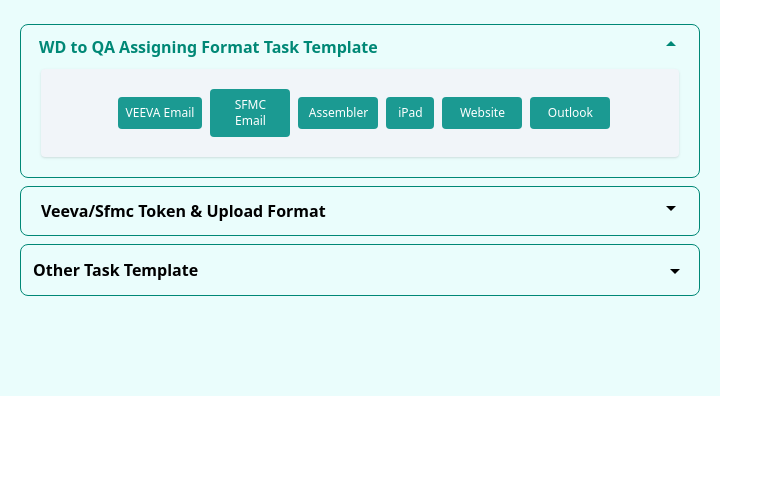
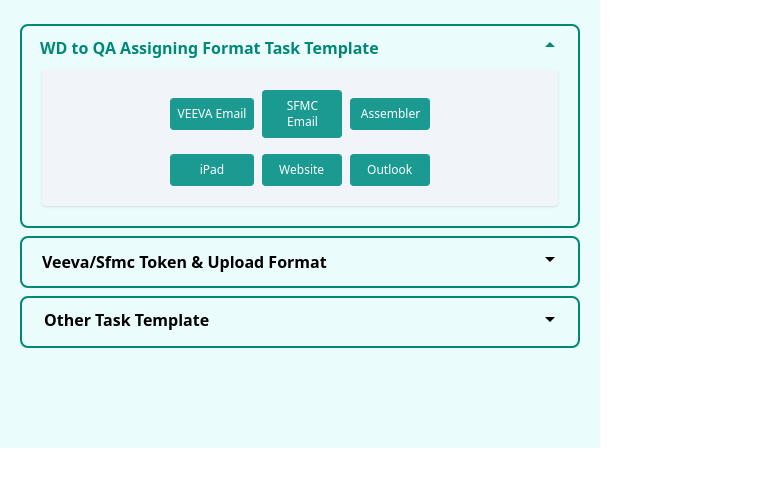
Before and after one commit to AkshayUbale55/TaskFormatter, a React (Create React App) app: page / in a window 1280 px wide. Both pictures are taken after a click on the button "WD to QA Assigning Format Task Template". Shown: the top 486 px of the page, without its empty margins (0-783 px from the left). Built offline with nearby package versions, Linux system fonts and the light colour scheme; what react-head would draw is missing.

Commit message:
Updated the extension layout

```diff
--- a/src/App.css
+++ b/src/App.css
@@ -1,6 +1,6 @@
 .App {
     text-align: center;
-    min-width: 650px;
-    max-width: 720px;
-    max-height: 200;
+    min-width: 500px;
+    max-width: 600px;
+    min-height: 300px;
 }
--- a/src/App.js
+++ b/src/App.js
@@ -5,7 +5,7 @@
   AccordionHeader,
   AccordionBody,
 } from "@material-tailwind/react";
-import { ArrowCircleDown, ArrowDropDownSharp} from "@mui/icons-material";
+import { ArrowCircleDown, ArrowDropDownSharp } from "@mui/icons-material";
 import Buttons1 from "./Content/Button1";
 import Buttons2 from "./Content/Button2";
 import Buttons3 from "./Content/Button3";
@@ -24,9 +24,8 @@
 function Icon({ id, open }) {
   return (
     <>
-    <ArrowDropDownSharp className={`${
-        id === open ? "rotate-180" : ""
-      } h-5 w-5 transition-transform`}/>
+      <ArrowDropDownSharp className={`${id === open ? "rotate-180" : ""
+        } h-5 w-5 transition-transform`} />
     </>
   );
 }
@@ -57,17 +56,16 @@
       <Fragment>
         <div className="App bg-[#EAFDFC] p-5">
 
-        <Accordion open={open === 1} icon={<Icon id={1} open={open} animate={customAnimation} />} className="border border-[#008876] px-4 mt-1 rounded-lg pb-3">
-        <AccordionHeader onClick={() => handleOpen(1)} className={`border-b-0 transition-colors ${
-            open === 1 ? "text-[#008876] hover:!text-[#008876]" : ""}`} >
+          <Accordion open={open === 1} icon={<Icon id={1} open={open} animate={customAnimation} />} className="border-2 border-[#008876] px-4 mt-1 rounded-lg pb-3">
+            <AccordionHeader onClick={() => handleOpen(1)} className={`border-b-0 transition-colors ${open === 1 ? "text-[#008876] hover:!text-[#008876]" : ""}`} >
               <div className="text-center mt-2 font-semibold text-md p-0.5">
                 WD to QA Assigning Format Task Template
               </div>
             </AccordionHeader>
             <AccordionBody>
 
-       { open === 1 && <div className="flex m-1 my-2 p-3 max-w-full justify-center items-center bg-slate-100 rounded shadow">
-          <div className="flex flex-row justify-center space-x-2 p-2 items-center">
+              {open === 1 && <div className="flex flex-col m-1 my-2 p-3 max-w-full justify-center items-center bg-slate-100 rounded shadow">
+                <div className="flex flex-row justify-center items-center space-x-2 p-2">
                   <Buttons1
                     IB="VEEVA IB"
                     CR="VEEVA CR"
@@ -88,7 +86,7 @@
                     name="Assembler"
                   />
                 </div>
-          <div className="flex flex-row justify-center space-x-2 items-center">
+                <div className="flex flex-row justify-center space-x-2 items-center p-2">
                   <Buttons4 IB="iPad IB" CR="iPad CR" name="iPad" />
                   <Buttons5
                     IB1="Website IB"
@@ -105,53 +103,49 @@
 
           {/*  */}
 
-        <Accordion open={open === 2} icon={<Icon id={2} open={open} animate={customAnimation}/>} className="border border-[#008876] px-4 mt-2 rounded-lg pb-2">
-        <AccordionHeader onClick={() => handleOpen(2)} className={`border-b-0 transition-colors ${
-            open === 2 ? "text-[#008876] hover:!text-[#008876]" : ""}`}>
+          <Accordion open={open === 2} icon={<Icon id={2} open={open} animate={customAnimation} />} className="border-2 border-[#008876] px-4 mt-2 rounded-lg pb-2">
+            <AccordionHeader onClick={() => handleOpen(2)} className={`border-b-0 transition-colors ${open === 2 ? "text-[#008876] hover:!text-[#008876]" : ""}`}>
               <div className="text-center mt-2 font-semibold text-md p-1">
                 Veeva/Sfmc Token & Upload Format
               </div>
             </AccordionHeader>
             <AccordionBody>
-       {open === 2 && <div className="flex m-1 my-2 p-3 max-w-full justify-center items-center rounded bg-slate-100 shadow overflow-auto">
-          <div className="flex flex-row justify-center space-x-2 m-1 p-1 items-center">
+              {open === 2 && <div className="flex flex-col m-1 my-2 p-3 max-w-full justify-center items-center rounded bg-slate-100 shadow overflow-auto">
+                <div className="flex flex-row justify-center items-center space-x-2 p-2">
                   <Buttons13
                     VeevaToken="Veeva token"
                     SfmcToken="SFMC token"
                     MsdTubeLinks="MSD Tube Links"
                     CloudPageLinks="Cloud page Links"
-              name="Veeva/Sfmc Tokens format"
+                    name="Veeva & Sfmc Tokens format"
                   />
+                  <Buttons10 Uploadtask="PDF Upload" name="PDF Upload format for Veeva  " />
                 </div>
-          <div className="flex flex-row justify-center space-x-2 m-1 p-1 items-center">
-
-            <Buttons10 Uploadtask="PDF Upload" name="PDF Upload format Veeva" />
-          </div>
-          <div className="flex flex-row justify-center space-x-2 m-1 p-1 items-center">
+                <div className="flex flex-row justify-center items-center space-x-2 p-2">
                   <Buttons11
                     Uploadtask="Veeva Email IB Upload Task"
                     ReUploadtask="Veeva IB/CR Reupload Task"
-              name="Veeva Email Upload format"
+                    name="Upload format for Veeva Email  "
                   />
                   <Buttons12
                     Uploadtask="SFMC Email IB Upload Task"
                     ReUploadtask="SFMC IB/CR Reupload Task"
-              name="SFMC Email Upload format"
+                    name="Upload format for SFMC Email "
                   />
                 </div>
               </div>}
             </AccordionBody>
           </Accordion>
           {/*  */}
-    <Accordion open={open === 3} icon={<Icon id={3} open={open} animate={customAnimation} />} className="border border-[#008876] px-4 mt-2 rounded-lg p-3">
-                <AccordionHeader onClick={() => handleOpen(3)} className={`border-b-0 transition-colors ${
-            open === 3 ? "text-[#008876] hover:!text-[#008876]" : ""}`}>
+          <Accordion open={open === 3} icon={<Icon id={3} open={open} animate={customAnimation} />} className="border-2 border-[#008876] px-4 mt-2 rounded-lg pb-2">
+            <AccordionHeader onClick={() => handleOpen(3)} className={`border-b-0 transition-colors ${open === 3 ? "text-[#008876] hover:!text-[#008876]" : ""}`}>
+            <div className="text-center font-semibold text-md mt-1 p-1.5">
               Other Task Template
+              </div>
             </AccordionHeader>
             <AccordionBody>
-                   { open === 3 &&  <div className="flex m-1 my-2 p-3 flex-col max-w-full justify-center items-center rounded bg-slate-100 shadow overflow-auto">
-                        <div className="flex flex-row justify-center space-x-2 m-1 p-1 items-center">
-
+              {open === 3 && <div className="flex flex-col m-1 my-2 p-3 max-w-full justify-center items-center rounded bg-slate-100 shadow overflow-auto">
+                <div className="flex flex-row justify-center space-x-2 p-2 items-center">
                   <Buttons9
                     Uploadtask="SFMC Image Upload"
                     ReUploadtask="SFMC Image Reupload"
@@ -163,6 +157,9 @@
                     name="S3 Image Upload format to Veeva"
                   />
 
+                </div>
+                <div className="flex flex-row justify-center items-center space-x-2 p-2">
+
                     <Buttons7 CPtask="CP Assigning Task" name="Img cropping format to cp" />
                     <Buttons14
                       Veevabuild="Veeva Build"
@@ -170,7 +167,6 @@
                       PreDrtbuild="PreDRT Build"
                       name="Build folder naming convention"
                     />
-
                   </div>
               </div>}
             </AccordionBody>
--- a/src/Content/Button4.js
+++ b/src/Content/Button4.js
@@ -109,7 +109,7 @@
                             onMouseLeave={() => {
                                 setDropDown(false);
                             }}
-                            className="fixed bg-white shadow-lg border-2 top-[7rem]  py-2 rounded-md px-4 w-auto z-30"
+                            className="fixed bg-white shadow-lg border-2 top-[10rem]  py-2 rounded-md px-4 w-auto z-30"
                         >
                             <ul className="flex-col justify-center items-center">
                                 <li className="flex py-2 hover:text-[#00857C] text-black text-md items-center font-medium border-b-2" onClick={copyiPadIB}>
@@ -121,7 +121,7 @@
 
                             </ul>
                         </div>}
-                        <button className='flex justify-evenly m-auto text-center text-white bg-[#1b9a92] border-0 p-2 focus:outline-none hover:bg-[#00857C] rounded text-xs w-12'>
+                        <button className='flex justify-evenly m-auto text-center text-white bg-[#1b9a92] border-0 p-2 focus:outline-none hover:bg-[#00857C] rounded text-xs w-[5.2rem]'>
                             {props.name}
                         </button>
                     </span>
--- a/src/Content/Button5.js
+++ b/src/Content/Button5.js
@@ -178,7 +178,7 @@
                             onMouseLeave={() => {
                                 setDropDown(false);
                             }}
-                            className="fixed bg-white shadow-lg border-2 top-[7rem]  py-2 rounded-md px-4 w-auto z-30"
+                            className="fixed bg-white shadow-lg border-2 top-[10rem]  py-2 rounded-md px-4 w-auto z-30"
                         >
                             <ul className="flex-col justify-center items-center">
                                 <li className="flex py-2 hover:text-[#00857C] text-black text-md items-center font-medium border-b-2"  onClick={copyWebsiteIB}>
--- a/src/Content/Button6.js
+++ b/src/Content/Button6.js
@@ -109,7 +109,7 @@
                             onMouseLeave={() => {
                                 setDropDown(false);
                             }}
-                            className="fixed bg-white shadow-lg border-2 top-[7rem]  py-2 rounded-md px-4 w-auto z-30"
+                            className="fixed bg-white shadow-lg border-2 top-[10rem]  py-2 rounded-md px-4 w-auto z-30"
                         >
                             <ul className="flex-col justify-center items-center">
                                 <li className="flex py-2 hover:text-[#00857C] text-black text-md items-center font-medium border-b-2" onClick={copyOutlookIB}>
--- a/src/Content/Button7.js
+++ b/src/Content/Button7.js
@@ -78,7 +78,7 @@
                             onMouseLeave={() => {
                                 setDropDown(false);
                             }}
-                            className="fixed bg-white shadow-lg border-2 top-[14.7rem]  py-2 rounded-md px-4 w-auto z-30"
+                            className="fixed bg-white shadow-lg border-2 top-[17rem]  py-2 rounded-md px-4 w-auto z-30"
                         >
                             <ul className="flex-col justify-center items-center">
                                 <li className="flex py-2 hover:text-[#00857C] text-black text-md items-center font-medium " onClick={copyImageCropping}>
@@ -86,7 +86,7 @@
                                 </li>
                             </ul>
                         </div>}
-                        <button className='flex items-center m-auto text-center text-white bg-[#1b9a92] border-0 p-2 focus:outline-none hover:bg-[#00857C] rounded text-xs'
+                        <button className='flex items-center m-auto text-center text-white bg-[#1b9a92] border-0 p-2 focus:outline-none hover:bg-[#00857C] rounded text-xs w-[11rem]'
                         >
                             {props.name}
                         </button>
--- a/src/Content/Button8.js
+++ b/src/Content/Button8.js
@@ -112,7 +112,7 @@
                             onMouseLeave={() => {
                                 setDropDown(false);
                             }}
-                            className="fixed bg-white shadow-lg border-2 top-[14.7rem] py-1 rounded-md px-3 w-auto z-30"
+                            className="fixed bg-white shadow-lg border-2 top-[14rem] py-1 rounded-md px-3 w-auto z-30"
                         >
                             <ul className="flex-col justify-center items-center">
                                 <li className="flex py-2 hover:text-[#00857C] text-black text-md items-center font-medium border-b-2" onClick={copyS3ImageUpload}>
@@ -123,7 +123,7 @@
                                 </li>
                             </ul>
                         </div>}
-                        <button className='flex justify-evenly m-auto text-center text-white bg-[#1b9a92] border-0 p-2 focus:outline-none hover:bg-[#00857C] rounded text-xs'
+                        <button className='flex justify-evenly m-auto text-center text-white bg-[#1b9a92] border-0 p-2 focus:outline-none hover:bg-[#00857C] rounded text-xs w-[12.2rem]'
                         >
                             {props.name}
                         </button>
--- a/src/Content/Button9.js
+++ b/src/Content/Button9.js
@@ -112,7 +112,7 @@
                             onMouseLeave={() => {
                                 setDropDown(false);
                             }}
-                            className="fixed bg-white shadow-lg border-2 top-[14.7rem]  py-2 rounded-md px-4 w-auto z-30"
+                            className="fixed bg-white shadow-lg border-2 top-[14rem]  py-2 rounded-md px-4 w-auto z-30"
                         >
                             <ul className="flex-col justify-center items-center">
                                 <li className="flex py-2 hover:text-[#00857C] text-black text-md items-center font-medium border-b-2 " onClick={copySFMCImageUpload}>
@@ -123,7 +123,7 @@
                                 </li>
                             </ul>
                         </div>}
-                        <button className='flex justify-evenly m-auto text-center text-white bg-[#1b9a92] border-0 p-2 focus:outline-none hover:bg-[#00857C] rounded text-xs'
+                        <button className='flex justify-evenly m-auto text-center text-white bg-[#1b9a92] border-0 p-2 focus:outline-none hover:bg-[#00857C] rounded text-xs w-[10.9rem]'
                         >
                             {props.name}
                         </button>
```
Lines whose indentation alone changed are shown as unchanged.
